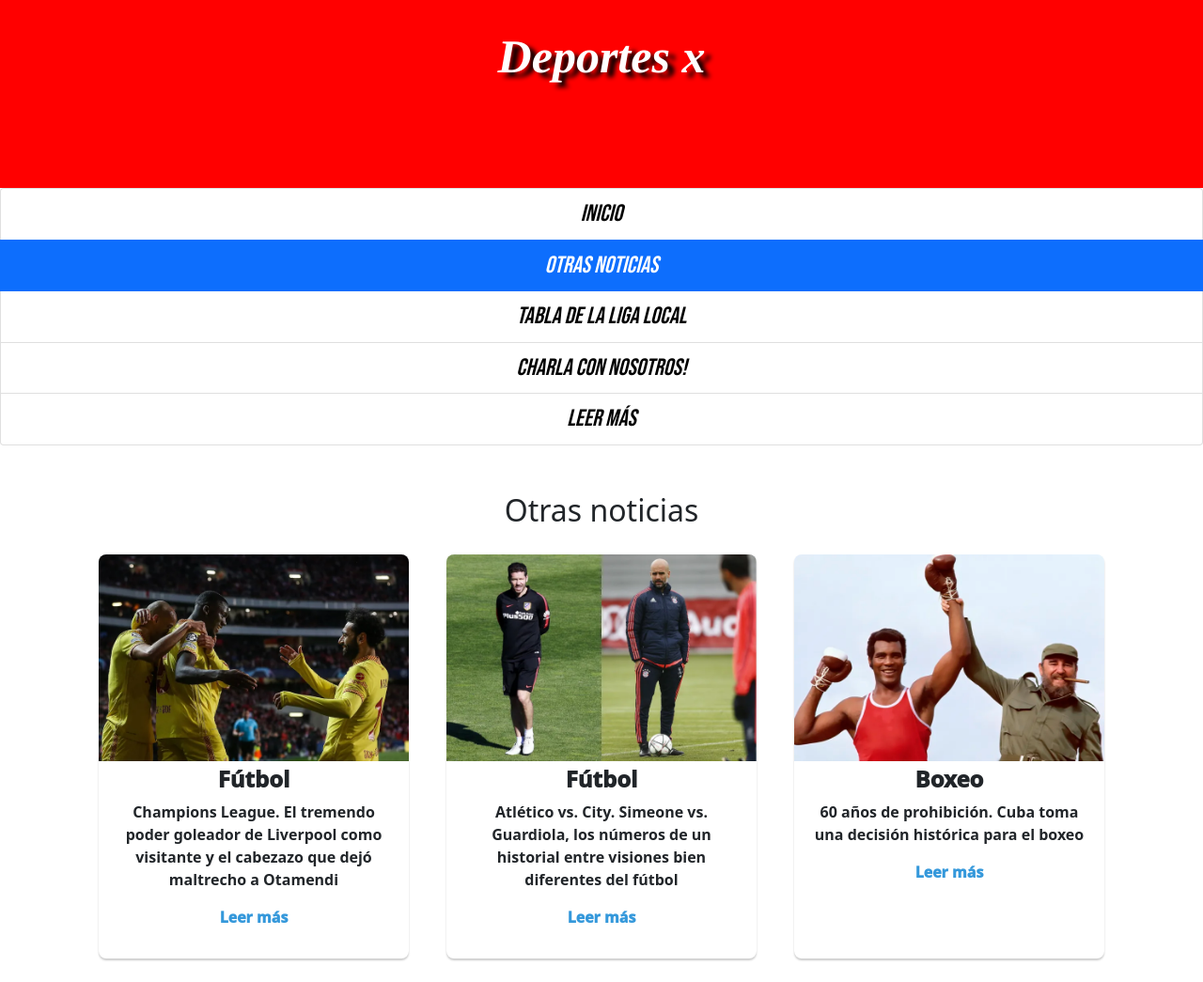
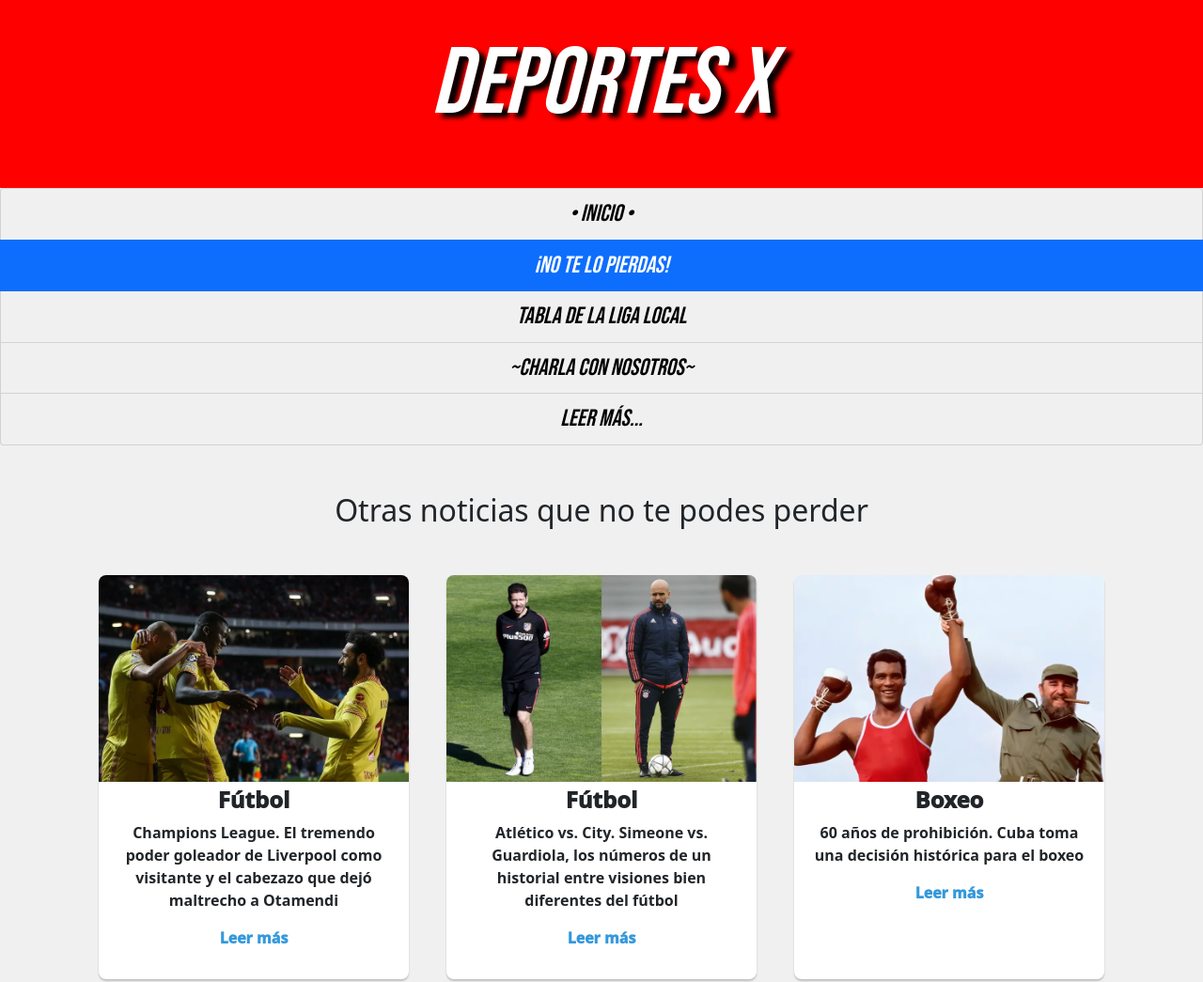
Before and after one commit to Lautaro624/Repository-2, a website: page pages/Sección2.html in a window 1280 px wide. Shown: the top 1045 px of the page at 94% size. Drawn offline with nearby package versions, Linux system fonts and the light colour scheme; a web font is replaced by a local one.

Commit message:
tercer commit peuqeños cambios esteticos

```diff
--- a/pages/Sección2.html
+++ b/pages/Sección2.html
@@ -30,19 +30,18 @@
     <nav>
         <div class="list-group">
             <a href="../index.html" class="list-group-item list-group-item-action">
-                Inicio
-            </a>
-            <a href="Sección2.html" class="list-group-item list-group-item-action active" aria-current="true">Otras Noticias</a>
+              • Inicio • </a>
+            <a href="Sección2.html" class="list-group-item list-group-item-action active" aria-current="true">¡No te lo pierdas!</a>
             <a href="Sección3.html" class="list-group-item list-group-item-action">Tabla de la Liga Local</a>
-            <a href="Sección4.html" class="list-group-item list-group-item-action">Charla con Nosotros!</a>
-            <a href="Sección5.html" class="list-group-item list-group-item-action">Leer Más</a>
+            <a href="Sección4.html" class="list-group-item list-group-item-action">~Charla con Nosotros~</a>
+            <a href="Sección5.html" class="list-group-item list-group-item-action">Leer Más...</a>
         </div>
     </nav>
 
     <main>
         <div class="contenedor-seccion2">
-            <h2>Otras noticias</h2>
-             <div class="contenedor">
+            <h2 class="h2-seccion2">Otras noticias que no te podes perder</h2>
+            <div class="contenedor">
                 <div class="noticias">
                     <img src="../public/champions-league.webp" alt="jugadores de liverpool">
                     <h4> Fútbol</h4>
--- a/scss/_main.scss
+++ b/scss/_main.scss
@@ -7,14 +7,15 @@
 
 body {
     height: 100%;
+    background: #f0f0f0;
 }
 
 h1 {
     display: flex;
     align-items: center;
     justify-content: center;
-    font-family: 'Tinos', serif;
-    font-size: 50px;
+    font-family: 'Bebas Neue', cursive;
+    font-size: 100px;
     font-style: italic;
     text-shadow: 7px 5px 5px black;
     color: white;
@@ -28,6 +29,7 @@ h1 {
 .list-group {
     margin-bottom: 50px;
 
+
     a {
         display: flex;
         color: black;
@@ -35,6 +37,7 @@ h1 {
         font-style: italic;
         justify-content: center;
         font-size: 25px;
+        background-color: #f0f0f0;
     }
 }
 
@@ -115,6 +118,17 @@ span {
 
 /*Sección 2*/
 
+.h2-seccion2 {
+    display: flex;
+    justify-content: center;
+    align-content: center;
+    margin-top: 30px;
+    margin-bottom: 30px;
+    padding-left: 10px;
+    padding-right: 10px;
+    text-align: center;
+}
+
 .contenedor {
     width: 100%;
     display: flex;
@@ -124,6 +138,7 @@ span {
     margin-bottom: 50px;
 
     .noticias {
+        background-color: white;
         width: 330px;
         height: 430px;
         border-radius: 8px;
@@ -200,7 +215,7 @@ span {
 
 .tabla-de-posiciones {
     color:  black;
-    background-color: white;
+    background-color:#f0f0f0;
     border:  black;
     text-align: center;
 
@@ -249,6 +264,8 @@ span {
 
 textarea {
     width: 100%;
+
+
 }
 
 
```
Also changed, not shown: index.html (+4 -4 lines), pages/Sección3.html (+4 -5 lines), pages/Sección4.html (+5 -6 lines), pages/Sección5.html (+4 -5 lines), css/pruebacss.css.
